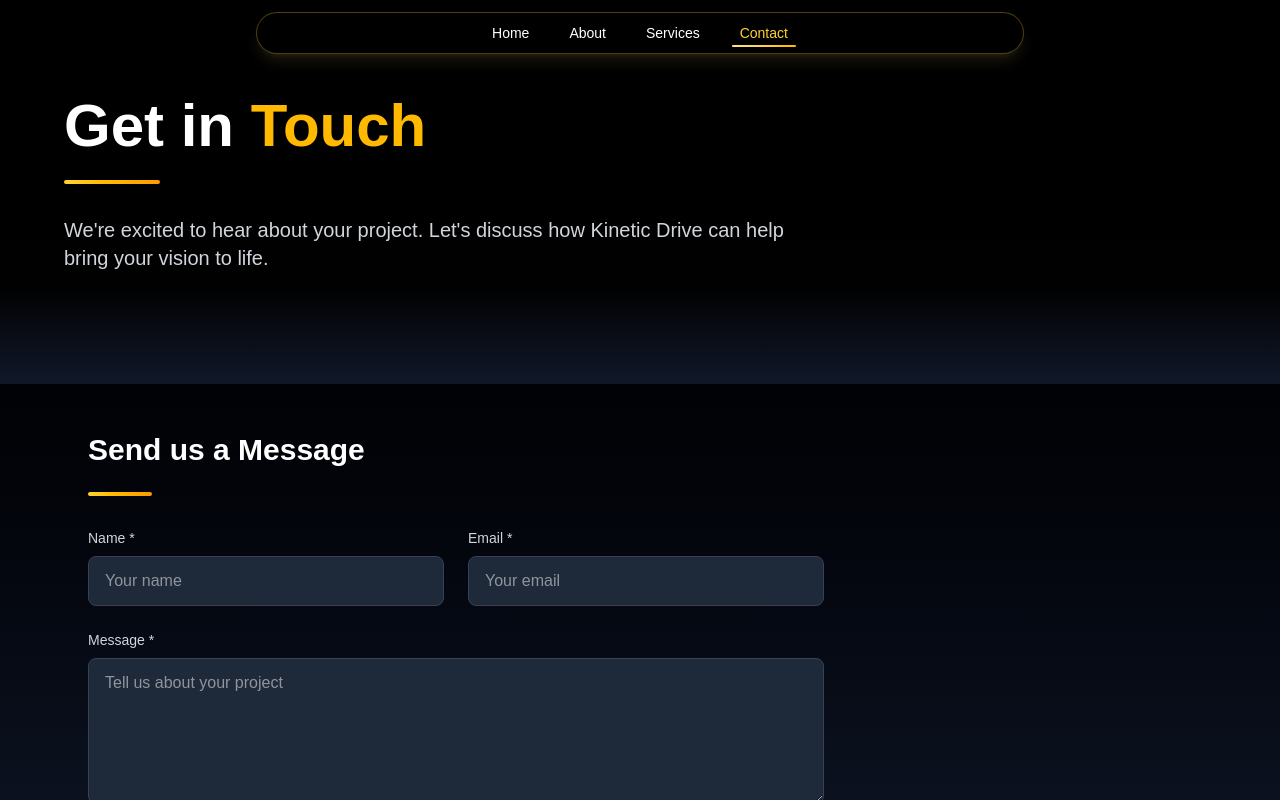
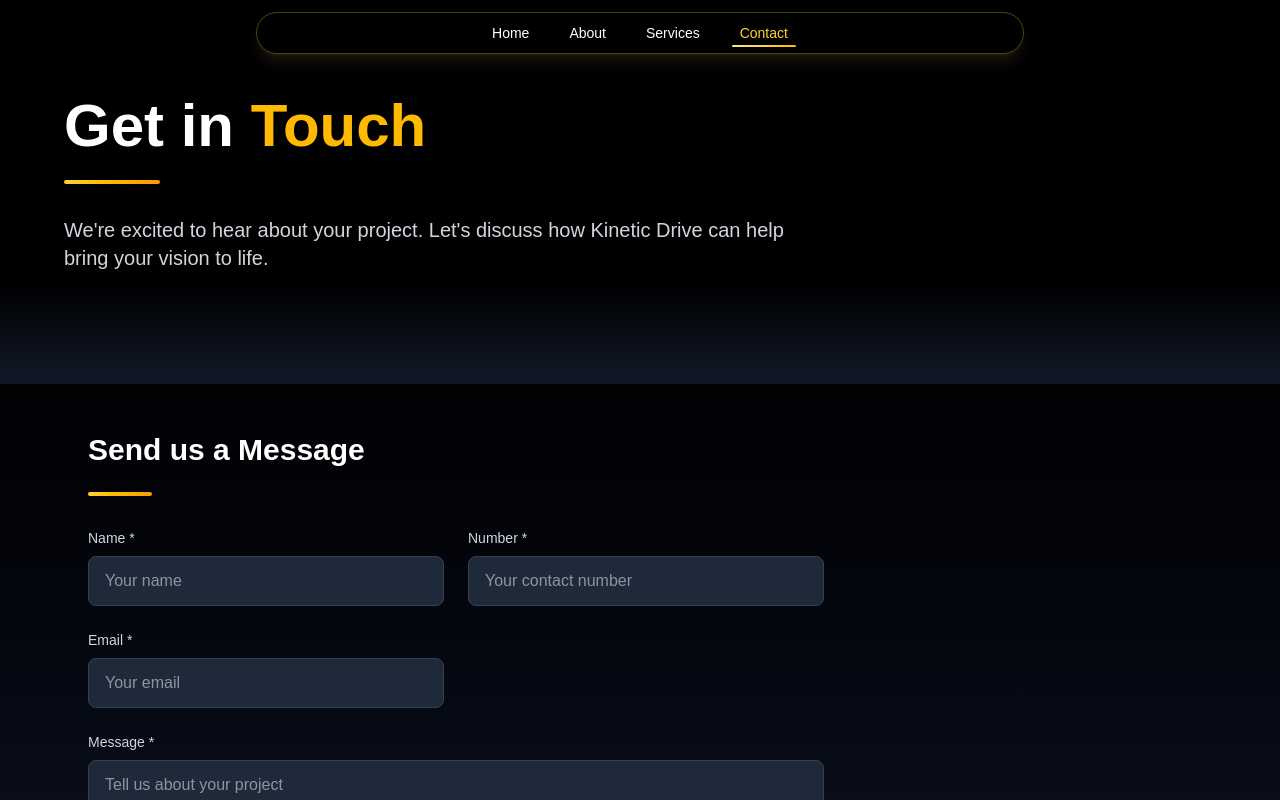
Before and after one commit to mishra6388/kineticdrive, a Next.js app: page /contact in a window 1280 px wide. Shown: the top 800 px of the page. Built offline with nearby package versions, Linux system fonts and the light colour scheme.

Commit message:
updated email.js

```diff
--- a/app/contact/page.jsx
+++ b/app/contact/page.jsx
@@ -1,6 +1,7 @@
 "use client";
 
 import React, { useState, useEffect } from "react";
+import emailjs from "@emailjs/browser";
 
 function Contact() {
   const [isVisible, setIsVisible] = useState({
@@ -81,8 +82,20 @@ function Contact() {
 
     setSubmitting(true);
 
-    // Simulate form submission
-    setTimeout(() => {
+    emailjs
+      .send(
+        "service_1yvxi98",     // ✅ Replace with your actual service ID
+        "template_wl4ncrg",    // ✅ Replace with your actual template ID
+        {
+          from_name: formData.name,
+          from_email: formData.email,
+          phone: formData.phone,
+          message: formData.message,
+        },
+        "qp9AiaEtDpkaPVyR7" // ✅ Replace with your actual public key
+      )
+      .then(
+        () => {
           setSubmitting(false);
           setFormSubmitted(true);
           setFormData({
@@ -94,11 +107,16 @@ function Contact() {
             message: "",
           });
 
-      // Reset form submission status after 5 seconds
           setTimeout(() => {
             setFormSubmitted(false);
           }, 5000);
-    }, 1500);
+        },
+        (error) => {
+          console.error("EmailJS Error:", error);
+          setSubmitting(false);
+          alert("Something went wrong while sending the message. Please try again.");
+        }
+      );
   };
 
   return (
@@ -159,6 +177,21 @@ function Contact() {
                     </div>
 
                     <div>
+                      <label className="block text-sm font-medium text-gray-300 mb-2">Number *</label>
+                      <input
+                        type="tel"
+                        name="phone"
+                        value={formData.phone}
+                        onChange={handleChange}
+                        className={`w-full px-4 py-3 bg-gray-800 border ${
+                          formErrors.phone ? "border-red-500" : "border-gray-700"
+                        } rounded-lg focus:ring-2 focus:ring-amber-400/50 text-white`}
+                        placeholder="Your contact number"
+                      />
+                      {formErrors.phone && <p className="mt-2 text-sm text-red-500">{formErrors.phone}</p>}
+                    </div>
+
+                    <div>
                       <label className="block text-sm font-medium text-gray-300 mb-2">Email *</label>
                       <input
                         type="email"
--- a/package.json
+++ b/package.json
@@ -9,6 +9,7 @@
     "lint": "next lint"
   },
   "dependencies": {
+    "@emailjs/browser": "^4.4.1",
     "clsx": "^2.1.1",
     "framer-motion": "^12.9.2",
     "lucide-react": "^0.503.0",
```
Also changed, not shown: 1 other file (tests, documents, lock files or other folders). Lines whose indentation alone changed are shown as unchanged.
